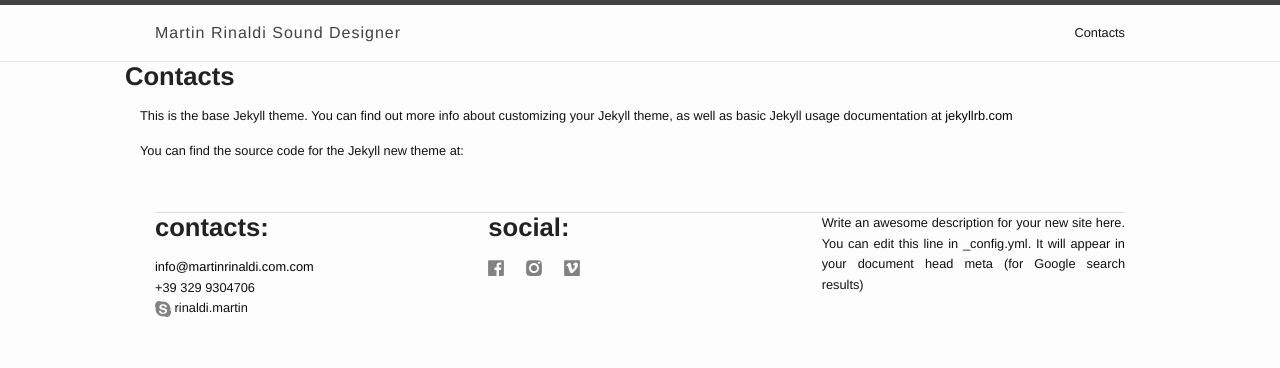
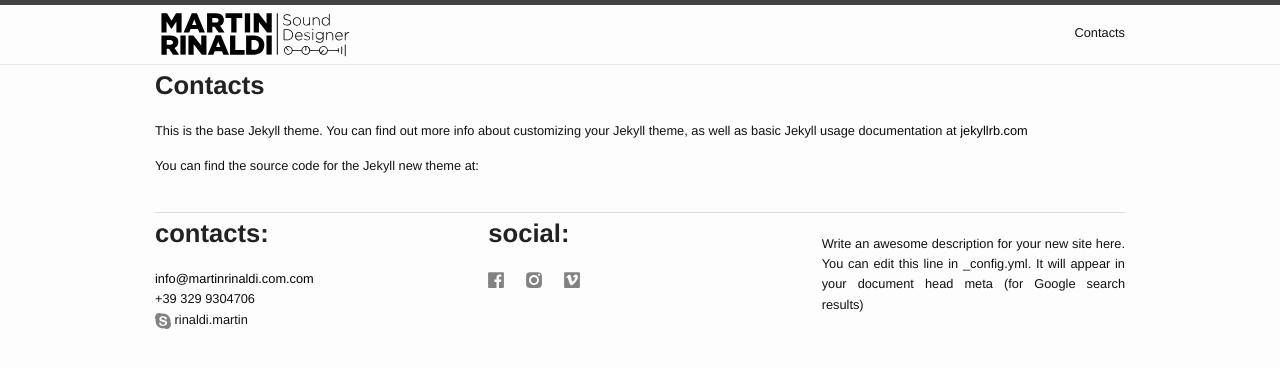
Before and after one commit to martinrinaldi/martinrinaldi.github.io, a Jekyll site: the page built from contacts.md, in a window 1280 px wide. Shown: the top 368 px of the page. Built offline with Jekyll 4.4.1, drawn with Linux system fonts in a browser that asks for light colours.

Commit message:
changed homepage layout

```diff
--- a/_config.yml
+++ b/_config.yml
@@ -13,9 +13,7 @@ description: > # this means to ignore newlines until "baseurl:"
   line in _config.yml. It will appear in your document head meta (for
   Google search results)
 baseurl: "" # the subpath of your site, e.g. /blog
-url: "http://yourdomain.com" # the base hostname & protocol for your site
-twitter_username: jekyllrb
-github_username:  jekyll
+url: "http://martinrinaldi.com" # the base hostname & protocol for your site
 facebook_username: MartinRinaldiSoundDesigner
 vimeo_username: user5840488
 instagram_username: waldo_martin
--- a/_includes/footer.html
+++ b/_includes/footer.html
@@ -39,6 +39,7 @@
     </div>
 
     <div class="small-12 medium-6 large-4  columns">
+    <br>
       <p class="text-justify">{{ site.description }}</p>
     </div>
 </div>
--- a/_includes/header.html
+++ b/_includes/header.html
@@ -3,7 +3,7 @@
   <div class="row">
   <div class="small-12 columns">
 
-    <a class="site-title" href="{{ site.baseurl }}/">{{ site.title }}</a>
+    <a class="site-title" href="{{ site.baseurl }}/"><img src="{{ site.baseurl }}/img/martinrinaldi-logo.svg" style="width:200px;"></a>
 
     <nav class="site-nav">
       <a href="#" class="menu-icon">
@@ -22,6 +22,7 @@
         {% endfor %}
       </div>
     </nav>
+
   </div>
   </div>
 
--- a/_layouts/page.html
+++ b/_layouts/page.html
@@ -1,14 +1,13 @@
 ---
 layout: default
 ---
-<article class="post">
 
-<div class="row" id="intro">
-  <h1>{{ page.title }}</h1>
+<div class="row">
+	<div class="small-12 columns">
+	<div class="small-12 columns">
+	  <h1>{{ page.title }}</h1>
+
+	{{ content }}
+	</div>
+	</div>
 </div>
-
-  <div class="post-content">
-    {{ content }}
-  </div>
-
-</article>
--- a/_sass/_custom.scss
+++ b/_sass/_custom.scss
@@ -4,11 +4,16 @@ body{
 
 
 	h1, h2, h3, h4, h5, h6{
-		font: 200% 'Raleway', 'Helvetica Neue', Helvetica , Arial, sans-serif;
+		font: 200%/1.6'Raleway', 'Helvetica Neue', Helvetica , Arial, sans-serif;
 	font-weight:700;
 
 	}
 
+  .titlehome{
+  font-weight:300;
+  font-size: 22px;
+
+  }
 
 	a{
 	color: black;
@@ -346,19 +351,20 @@ Primary style
   width: 90%;
   max-width: 768px;
   text-align: center;
+  padding:0px;
 }
 
 .cd-intro {
-  margin: 4em auto;
+  margin: 2em auto;
 }
 @media only screen and (min-width: 768px) {
   .cd-intro {
-    margin: 5em auto;
+    margin: 3em auto;
   }
 }
 @media only screen and (min-width: 1170px) {
   .cd-intro {
-    margin: 6em auto;
+    margin: 1em auto;
   }
 }
 
```
Also changed, not shown: index.html (+5 -3 lines), img/martinrinaldi-logo.png (added), img/martinrinaldi-logo.svg (added), img/mug.svg (added).
